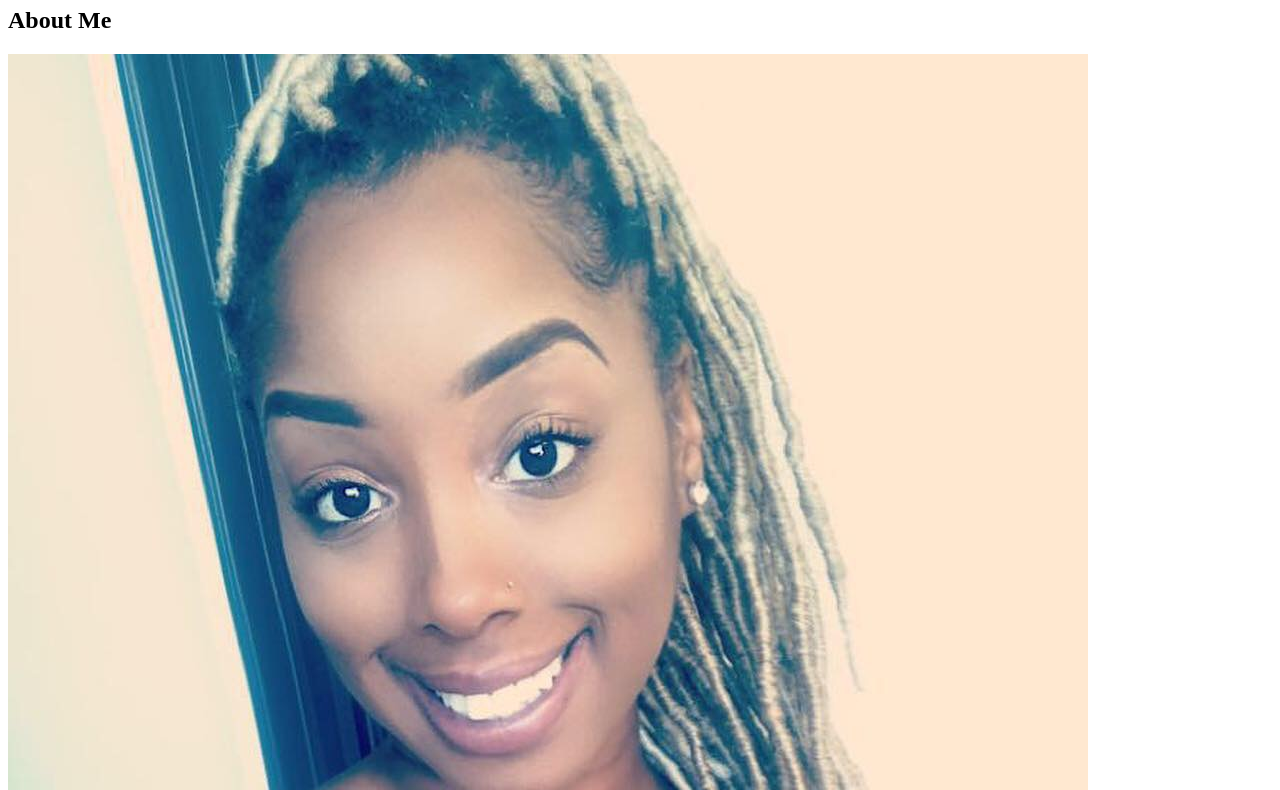
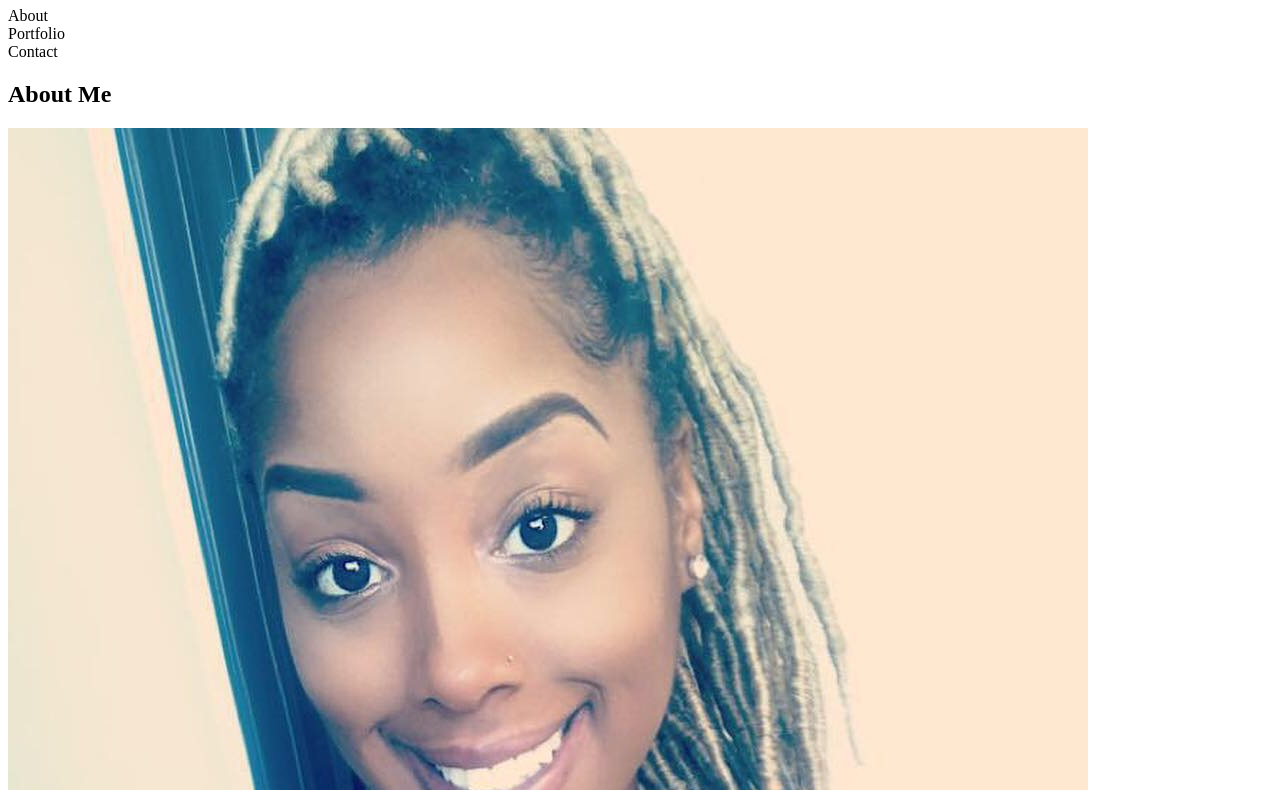
Before and after one commit to Alexistanner94/Basic-Portfolio, a plain HTML site: page assets/index.html in a window 1280 px wide. Shown: the part 73-863 px from the top of the page. Drawn offline with Linux system fonts and the light colour scheme.

Commit message:
added-divs

```diff
--- a/assets/index.html
+++ b/assets/index.html
@@ -7,8 +7,16 @@
     <title>Basic Portfolio</title>
     <link rel="stylesheet" href="style.css">
 </head>
+
 <h1>Alexis Tanner</h1>
+
+<div>About</div>
+<div>Portfolio</div>
+<div>Contact </div>
+
+
 <h2>About Me</h2>
+<body>
 
 <img class="blonde-fauxlocs"  src="images/portfolio-about-me.png" alt/>
 
@@ -28,7 +36,7 @@
 
 </section>
 
-<body>
+
 
 </body>
 </html>
```
